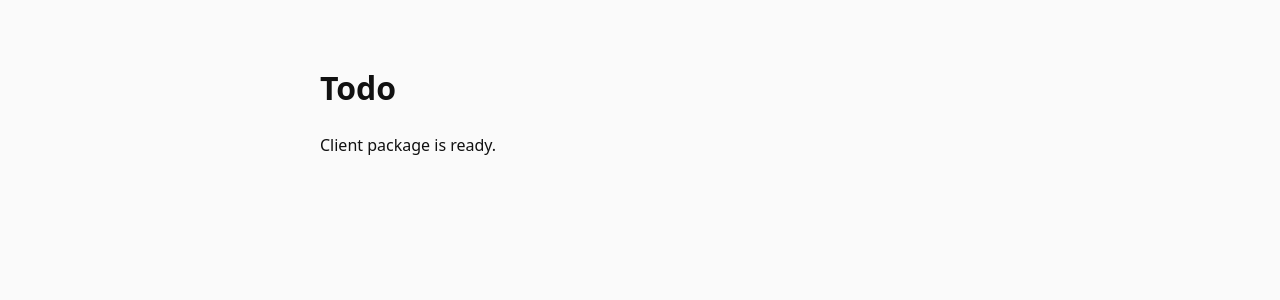
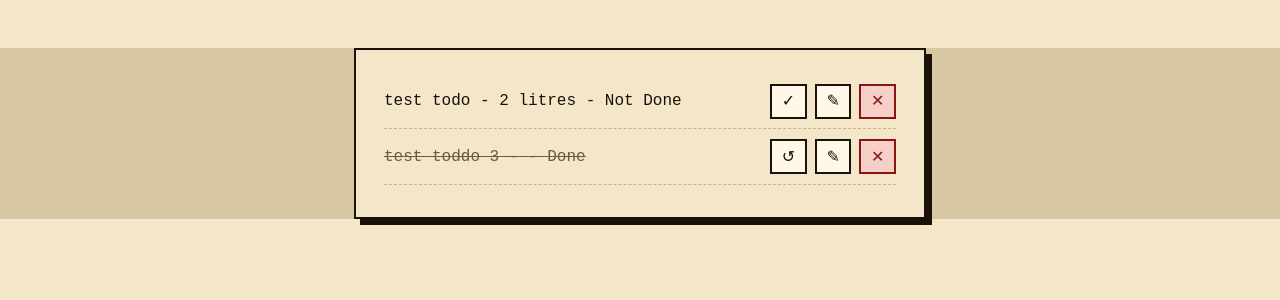
Before and after one commit to mathusan95/typeb-digital-fullstack, a React (Vite) app in the folder packages/client/: page / in a window 1280 px wide. Shown: the top 300 px of the page. Built offline with nearby package versions, Linux system fonts and the light colour scheme.

Commit message:
integrate functionality with the mock json with FE functionality

```diff
--- /dev/null
+++ b/packages/client/public/todo.json
@@ -0,0 +1,18 @@
+[
+  {
+    "id": "1",
+    "title": "test todo",
+    "description": "2 litres",
+    "done": false,
+    "createdAt": "2026-11-19T10:00:00.000Z",
+    "updatedAt": "2026-11-19T10:00:00.000Z"
+  },
+  {
+    "id": "2",
+    "title": "test toddo 3",
+    "description": null,
+    "done": true,
+    "createdAt": "2026-11-19T11:00:00.000Z",
+    "updatedAt": "2026-11-19T12:00:00.000Z"
+  }
+]
--- a/packages/client/src/App.tsx
+++ b/packages/client/src/App.tsx
@@ -1,8 +1,9 @@
+import { ListTodo } from "./features/todo/ListTodo";
+
 export default function App() {
   return (
     <main>
-      <h1>Todo</h1>
-      <p>Client package is ready.</p>
+      <ListTodo todos={[]} />
     </main>
   );
 }
--- /dev/null
+++ b/packages/client/src/components/Button.tsx
@@ -0,0 +1,19 @@
+import type { ButtonHTMLAttributes } from "react";
+
+type ButtonProps = ButtonHTMLAttributes<HTMLButtonElement> & {
+  icon?: string;
+};
+
+export function Button({
+  icon,
+  children,
+  type = "button",
+  ...props
+}: ButtonProps) {
+  return (
+    <button type={type} {...props}>
+      {icon ? <span aria-hidden="true">{icon}</span> : null}
+      {children}
+    </button>
+  );
+}
--- /dev/null
+++ b/packages/client/src/components/Modal.tsx
@@ -0,0 +1,24 @@
+import type { ReactNode } from "react";
+
+type ModalProps = {
+  title: string;
+  onClose: () => void;
+  children: ReactNode;
+};
+
+export function Modal({ title, onClose, children }: ModalProps) {
+  return (
+    <div className="modal-backdrop" onClick={onClose}>
+      <div
+        className="modal"
+        role="dialog"
+        aria-modal="true"
+        aria-labelledby="modal-title"
+        onClick={(event) => event.stopPropagation()}
+      >
+        <h2 id="modal-title">{title}</h2>
+        {children}
+      </div>
+    </div>
+  );
+}
--- /dev/null
+++ b/packages/client/src/features/todo/ConfirmDeleteModal.tsx
@@ -0,0 +1,27 @@
+import { Button } from "../../components/Button";
+import { Modal } from "../../components/Modal";
+import type { Todo } from "../../store/useTodoStore";
+
+type ConfirmDeleteModalProps = {
+  todo: Todo;
+  onConfirm: () => void;
+  onClose: () => void;
+};
+
+export function ConfirmDeleteModal({
+  todo,
+  onConfirm,
+  onClose,
+}: ConfirmDeleteModalProps) {
+  return (
+    <Modal title="Delete todo" onClose={onClose}>
+      <p>Delete “{todo.title}”? This cannot be undone.</p>
+      <div className="todo-actions">
+        <Button className="btn-danger" onClick={onConfirm}>
+          Delete
+        </Button>
+        <Button onClick={onClose}>Cancel</Button>
+      </div>
+    </Modal>
+  );
+}
--- /dev/null
+++ b/packages/client/src/features/todo/EditTodoModal.tsx
@@ -0,0 +1,47 @@
+import { FormEvent, useState } from "react";
+import { Button } from "../../components/Button";
+import { Modal } from "../../components/Modal";
+import type { Todo } from "../../store/useTodoStore";
+
+type EditTodoModalProps = {
+  todo: Todo;
+  onSave: (title: string, description: string | null) => void;
+  onClose: () => void;
+};
+
+export function EditTodoModal({ todo, onSave, onClose }: EditTodoModalProps) {
+  const [title, setTitle] = useState(todo.title);
+  const [description, setDescription] = useState(todo.description ?? "");
+
+  function handleSubmit(event: FormEvent<HTMLFormElement>) {
+    event.preventDefault();
+    onSave(title.trim(), description.trim() || null);
+    onClose();
+  }
+
+  return (
+    <Modal title="Edit todo" onClose={onClose}>
+      <form className="modal-form" onSubmit={handleSubmit}>
+        <label>
+          Title
+          <input
+            value={title}
+            onChange={(event) => setTitle(event.target.value)}
+            required
+          />
+        </label>
+        <label>
+          Description
+          <input
+            value={description}
+            onChange={(event) => setDescription(event.target.value)}
+          />
+        </label>
+        <div className="todo-actions">
+          <Button type="submit">Save</Button>
+          <Button onClick={onClose}>Cancel</Button>
+        </div>
+      </form>
+    </Modal>
+  );
+}
--- /dev/null
+++ b/packages/client/src/features/todo/ListTodo.tsx
@@ -0,0 +1,101 @@
+import { useEffect, useState } from "react";
+import { Button } from "../../components/Button";
+import type { Todo } from "../../store/useTodoStore";
+import { ConfirmDeleteModal } from "./ConfirmDeleteModal";
+import { EditTodoModal } from "./EditTodoModal";
+
+export function ListTodo() {
+  const [todosState, setTodosState] = useState<Todo[]>([]);
+  const [deletingId, setDeletingId] = useState<string | null>(null);
+  const [editingId, setEditingId] = useState<string | null>(null);
+
+  // sample data from todo.json
+  useEffect(() => {
+    fetch("/todo.json")
+      .then((res) => res.json())
+      .then((data) => setTodosState(data));
+  }, [setTodosState]);
+
+  const deleting = todosState.find((todo) => todo.id === deletingId) ?? null;
+  const editing = todosState.find((todo) => todo.id === editingId) ?? null;
+
+  // delete todo
+  function deleteTodo(id: string) {
+    setTodosState((todos) => todos.filter((todo) => todo.id !== id));
+    setDeletingId(null);
+  }
+
+  // mark todo as done or not done
+  function setTodoDone(id: string, done: boolean) {
+    setTodosState((todos) =>
+      todos.map((todo) => (todo.id === id ? { ...todo, done } : todo)),
+    );
+  }
+
+  // update todo title and description
+  function updateTodo(id: string, title: string, description: string | null) {
+    setTodosState((todos) =>
+      todos.map((todo) =>
+        todo.id === id ? { ...todo, title, description } : todo,
+      ),
+    );
+  }
+
+  return (
+    <>
+      <ul>
+        {todosState.map((todo) => (
+          <li key={todo.id} className="todo-row">
+            <span className={todo.done ? "todo-done" : undefined}>
+              {todo.title} - {todo.description} -{" "}
+              {todo.done ? "Done" : "Not Done"}
+            </span>
+            <div className="todo-actions">
+              {todo.done ? (
+                <Button
+                  icon="↺"
+                  aria-label="Mark undone"
+                  onClick={() => setTodoDone(todo.id, false)}
+                />
+              ) : (
+                <Button
+                  icon="✓"
+                  aria-label="Mark done"
+                  onClick={() => setTodoDone(todo.id, true)}
+                />
+              )}
+              <Button
+                icon="✎"
+                aria-label="Edit"
+                onClick={() => setEditingId(todo.id)}
+              />
+              <Button
+                icon="✕"
+                aria-label="Delete"
+                className="btn-danger"
+                onClick={() => setDeletingId(todo.id)}
+              />
+            </div>
+          </li>
+        ))}
+      </ul>
+      {editing ? (
+        <EditTodoModal
+          key={editing.id}
+          todo={editing}
+          onSave={(title, description) =>
+            updateTodo(editing.id, title, description)
+          }
+          onClose={() => setEditingId(null)}
+        />
+      ) : null}
+      {deleting ? (
+        <ConfirmDeleteModal
+          todo={deleting}
+          onConfirm={() => deleteTodo(deleting.id)}
+          onClose={() => setDeletingId(null)}
+        />
+      ) : null}
+    </>
+  );
+}
--- a/packages/client/src/index.css
+++ b/packages/client/src/index.css
@@ -1,16 +1,109 @@
 :root {
-  font-family: system-ui, sans-serif;
-  line-height: 1.5;
-  color: #111;
-  background: #fafafa;
+  --paper: #f3e6c9;
+  --ink: #1a1208;
+  --rule: #c9b48a;
+  --done: #6b5a3e;
+  font-family: "Courier New", Courier, monospace;
+  color: var(--ink);
+  background: var(--paper);
 }
 
 body {
   margin: 0;
+  background: #d8c7a3;
 }
 
 main {
-  max-width: 40rem;
-  margin: 4rem auto;
-  padding: 0 1.5rem;
+  max-width: 32rem;
+  margin: 3rem auto;
+  padding: 1.5rem 1.75rem 2rem;
+  background: var(--paper);
+  border: 2px solid var(--ink);
+  box-shadow: 6px 6px 0 var(--ink);
 }
+
+h1 {
+  margin: 0 0 1rem;
+  font-size: 1.75rem;
+  letter-spacing: 0.04em;
+  border-bottom: 2px solid var(--ink);
+  padding-bottom: 0.4rem;
+}
+
+ul {
+  list-style: none;
+  margin: 0;
+  padding: 0;
+}
+
+li {
+  display: flex;
+  gap: 0.75rem;
+  padding: 0.6rem 0;
+  border-bottom: 1px dashed var(--rule);
+}
+
+button,
+input {
+  font: inherit;
+  color: inherit;
+  background: #fff8e8;
+  border: 2px solid var(--ink);
+  border-radius: 0;
+  padding: 0.35rem 0.6rem;
+}
+
+button:active {
+  transform: translate(1px, 1px);
+}
+
+.todo-done {
+  text-decoration: line-through;
+  color: var(--done);
+}
+
+.todo-row {
+  justify-content: space-between;
+  align-items: center;
+  width: 100%;
+}
+
+.todo-actions {
+  display: flex;
+  gap: 0.5rem;
+}
+
+.btn-danger {
+  color: #8b1515;
+  background: #f4d0c8;
+  border-color: #8b1515;
+}
+
+.modal-backdrop {
+  position: fixed;
+  inset: 0;
+  background: rgba(26, 18, 8, 0.45);
+  display: flex;
+  align-items: center;
+  justify-content: center;
+}
+
+.modal {
+  width: min(28rem, calc(100% - 2rem));
+  padding: 1.25rem;
+  background: var(--paper);
+  border: 2px solid var(--ink);
+  box-shadow: 6px 6px 0 var(--ink);
+}
+
+.modal-form {
+  display: flex;
+  flex-direction: column;
+  gap: 0.75rem;
+}
+
+.modal-form label {
+  display: flex;
+  flex-direction: column;
+  gap: 0.25rem;
+}
```
